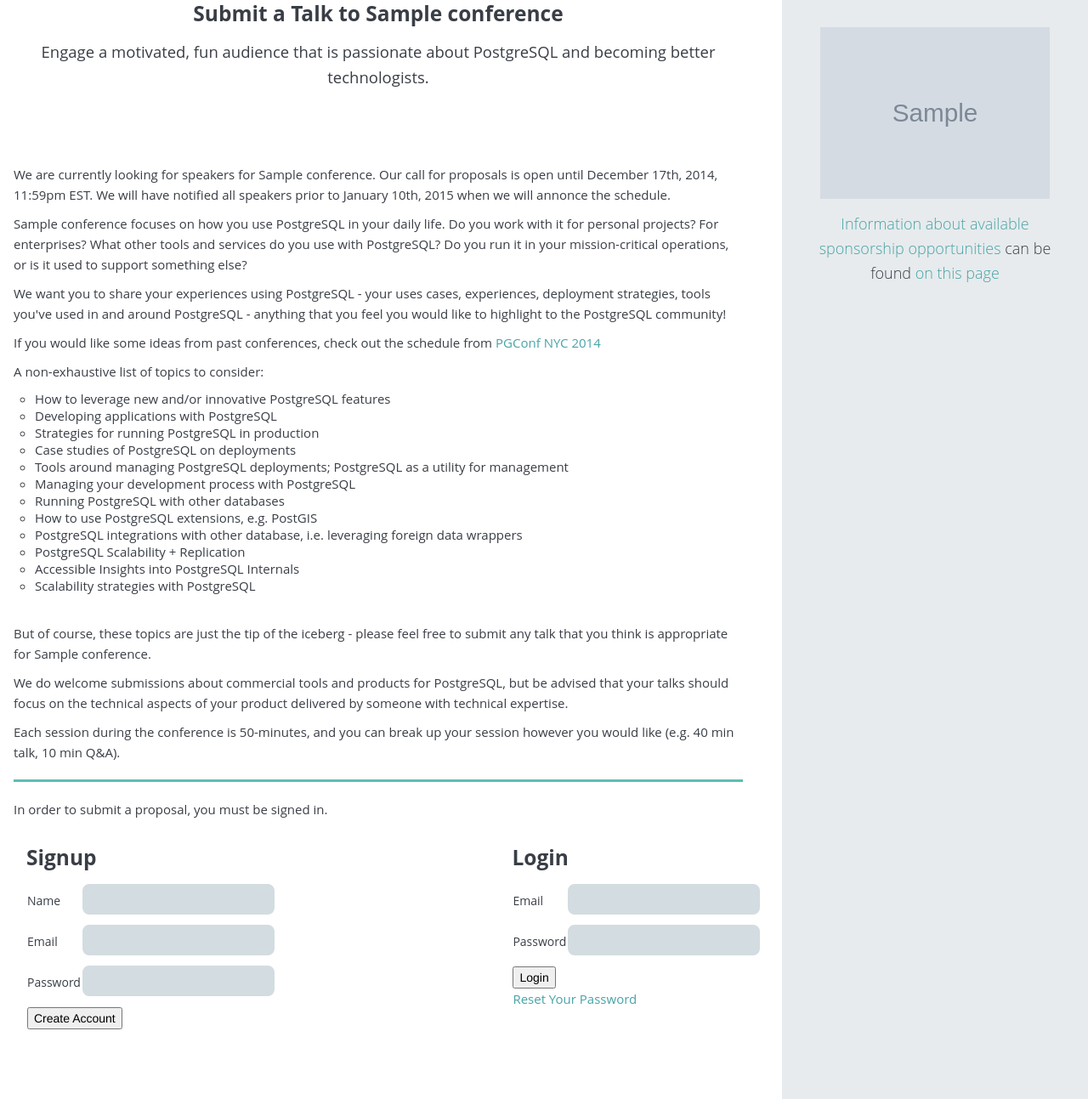
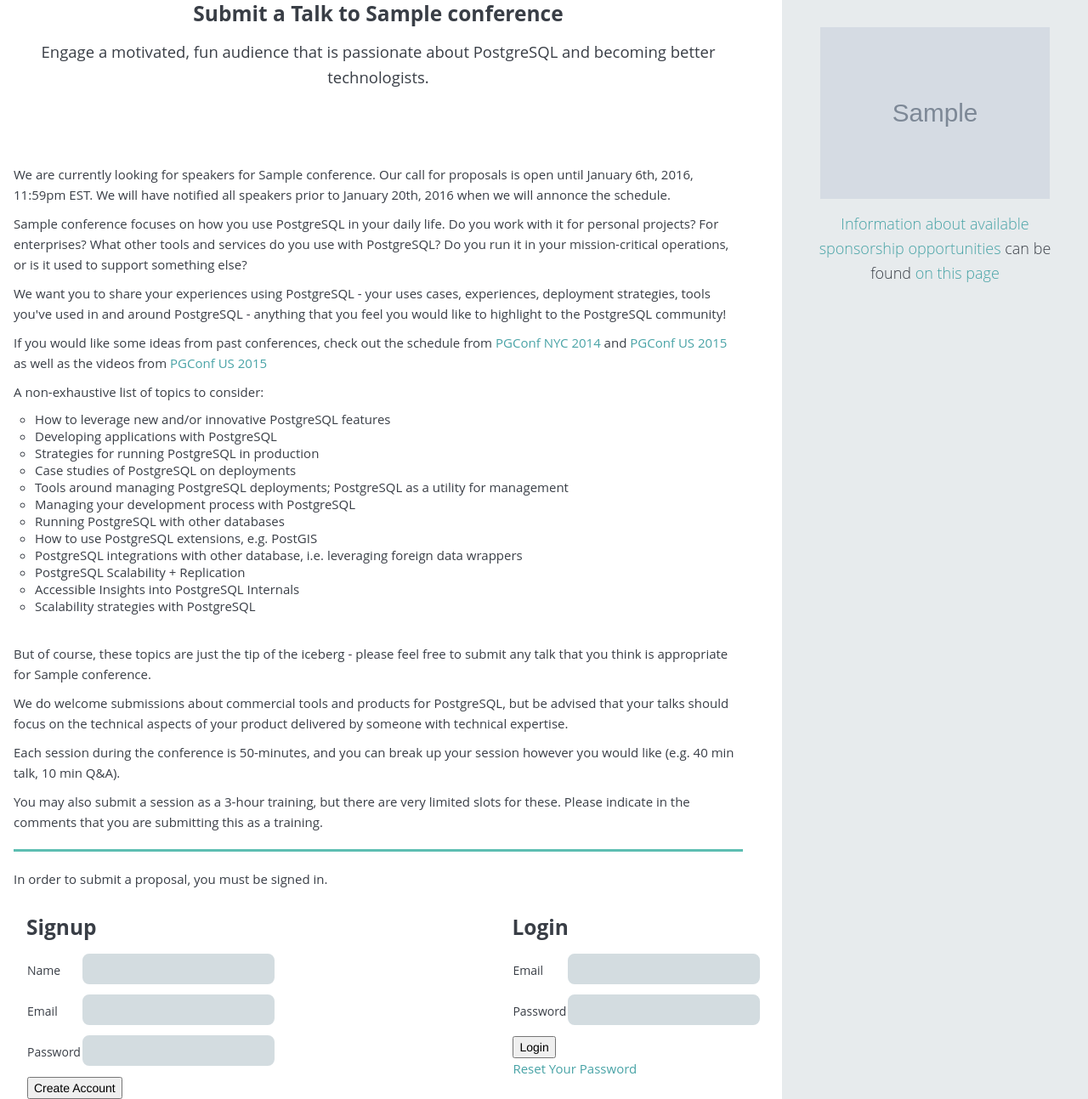
Before and after one commit to jkatz/nycpug, a Django app: template nycpug/templates/submit.html in a window 1280 px wide. Shown: the part 267-1560 px from the top of the page at 85% size. Run offline with Django 3.2, Linux system fonts and the light colour scheme; the template is opened without the code that fills it: most values are stand-ins (such as "Sample title", 1, 10 or a date in 2020); grey boxes marked "Sample" are stand-in pictures; form fields are guessed from the names that the template uses; parts of the project's set-up code (start-up, migrations or seed data) failed here and were passed over; some libraries are stand-ins or nearby versions.

Commit message:
begin updating to 2016

```diff
--- a/nycpug/templates/submit.html
+++ b/nycpug/templates/submit.html
@@ -47,10 +47,10 @@
           <hr />
           {% include '_submit_form.html' %}
         {% else %}
-          <p>We are currently looking for speakers for {{ conference.name }}.   Our call for proposals is open until December 17th, 2014, 11:59pm EST.  We will have notified all speakers prior to January 10th, 2015 when we will annonce the schedule.</p>
+          <p>We are currently looking for speakers for {{ conference.name }}.   Our call for proposals is open until January 6th, 2016, 11:59pm EST.  We will have notified all speakers prior to January 20th, 2016 when we will annonce the schedule.</p>
           <p>{{ conference.name }} focuses on how you use PostgreSQL in your daily life.  Do you work with it for personal projects?  For enterprises?  What other tools and services do you use with PostgreSQL?  Do you run it in your mission-critical operations, or is it used to support something else?</p>
           <p>We want you to share your experiences using PostgreSQL - your uses cases, experiences, deployment strategies, tools you've used in and around PostgreSQL - anything that you feel you would like to highlight to the PostgreSQL community!</p>
-          <p>If you would like some ideas from past conferences, check out the schedule from <a href="{% url 'schedule' 2014 %}">PGConf NYC 2014</a></p>
+          <p>If you would like some ideas from past conferences, check out the schedule from <a href="{% url 'schedule' 2014 %}">PGConf NYC 2014</a> and <a href="{% url 'schedule' 2015 %}">PGConf US 2015</a> as well as the videos from <a href="https://www.youtube.com/pgconfus/" target="_blank">PGConf US 2015</a></p>
           <p>
             A non-exhaustive list of topics to consider:
             <ul style="list-style-type: circle;">
@@ -74,6 +74,9 @@
           </p>
           <p>
             Each session during the conference is 50-minutes, and you can break up your session however you would like (e.g. 40 min talk, 10 min Q&amp;A).
+          </p>
+          <p>
+            You may also submit a session as a 3-hour training, but there are very limited slots for these.  Please indicate in the comments that you are submitting this as a training.
           </p>
           <hr />
         {% endif %}
```
Also changed, not shown: nycpug/app/core/static/images/backgrounds/2016.jpg (added).
